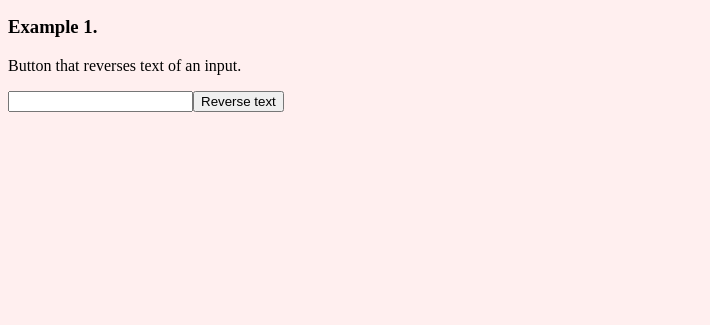
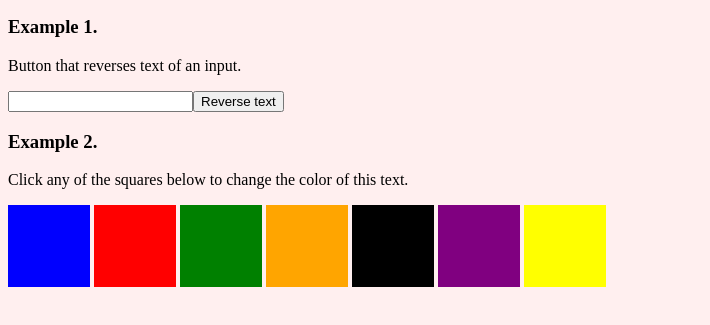
Before and after one commit to RobertCrowdis/basic-dom-manipulation, a plain HTML site: page index.html in a window 1280 px wide. Shown: the part 87-412 px from the top of the page, without its empty margins (0-710 px from the left). Drawn offline with Linux system fonts and the light colour scheme.

Commit message:
feat(): add second example
Create practical closures to change the color of text

```diff
--- a/bdm.js
+++ b/bdm.js
@@ -1,5 +1,10 @@
 // Example 1 - reversing text
 document.getElementById('e1-btn').addEventListener('click', reverseText);
+const squares = document.getElementsByClassName('e2-square');
+
+for (const square of squares) {
+  square.addEventListener('click', blockColorChanger(square.classList[1]))
+}
 
 // Reverse the text of a input value and replace it.
 function reverseText() {
@@ -11,3 +16,10 @@ function reverseText() {
   }
   inputElem.value = reversed;
 }
+
+function blockColorChanger(color) {
+  return () => {
+    const e2Text = document.getElementById('e2-text');
+    e2Text.style.color = color;
+  }
+}
--- a/index.html
+++ b/index.html
@@ -14,6 +14,16 @@
     <input type="text" id="e1-input"><button id="e1-btn">Reverse text</button>
   </div>
 
+  <h3>Example 2.</h3>
+  <p id="e2-text">Click any of the squares below to change the color of this text.</p>
+  <div class="e2-square blue"></div>
+  <div class="e2-square red"></div>
+  <div class="e2-square green"></div>
+  <div class="e2-square orange"></div>
+  <div class="e2-square black"></div>
+  <div class="e2-square purple"></div>
+  <div class="e2-square yellow"></div>
+
   <link rel="stylesheet" type="text/css" href="styles.css">
   <script src="bdm.js"></script>
 </body>
--- a/styles.css
+++ b/styles.css
@@ -1,3 +1,46 @@
 body {
   background-color: #ffefef;
 }
+
+.e2-square {
+  box-sizing: border-box;
+  cursor: pointer;
+  height: 82px;
+  width: 82px;
+  padding-top: 12px;
+  padding-right: 12px;
+  font-size: 22px;
+  display: inline-block;
+  text-align: end;
+}
+
+.blue {
+  background-color: blue;
+}
+
+.red {
+  background-color: red;
+}
+
+.black {
+  background-color: black;
+  color: white;
+}
+
+.green {
+  background-color: green;
+}
+
+.purple {
+  background-color: purple;
+}
+
+.yellow {
+  background-color: yellow;
+  color: black;
+}
+
+.orange {
+  background-color: orange;
+  color: black;
+}
```
